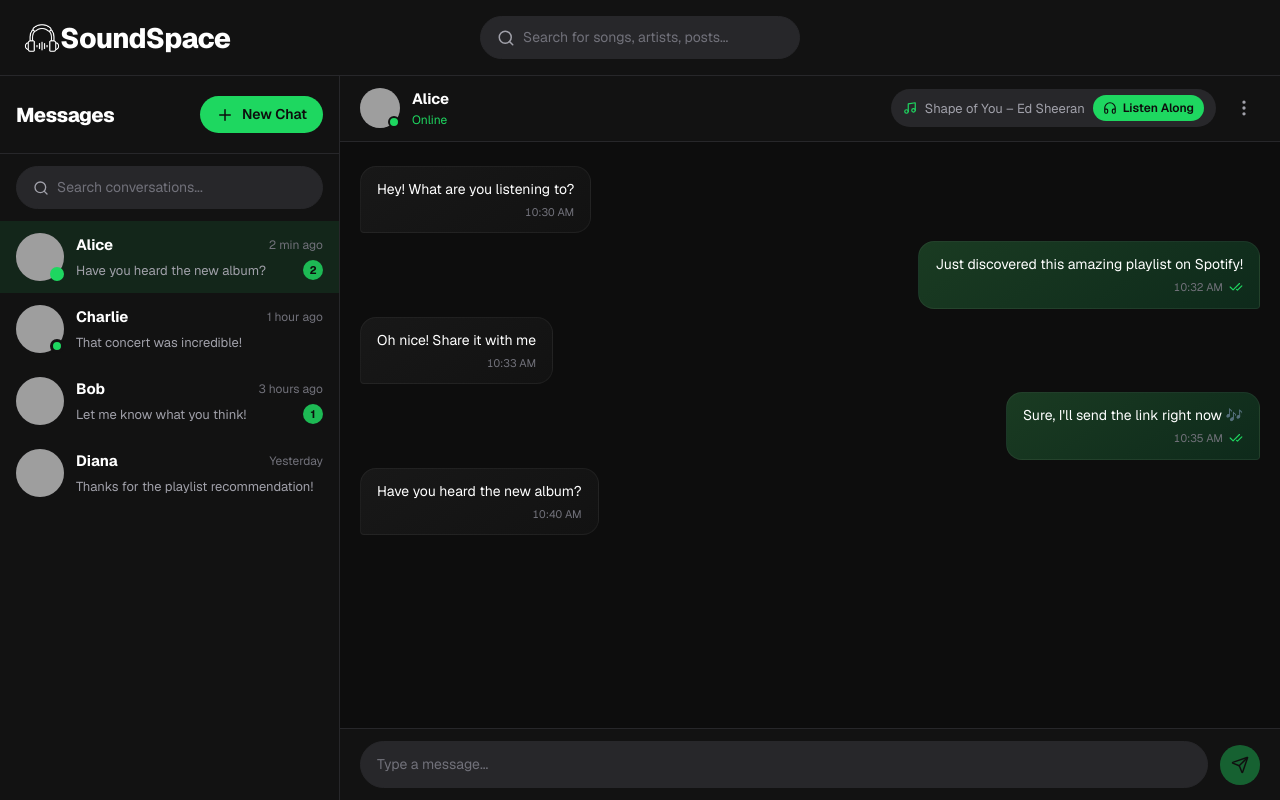
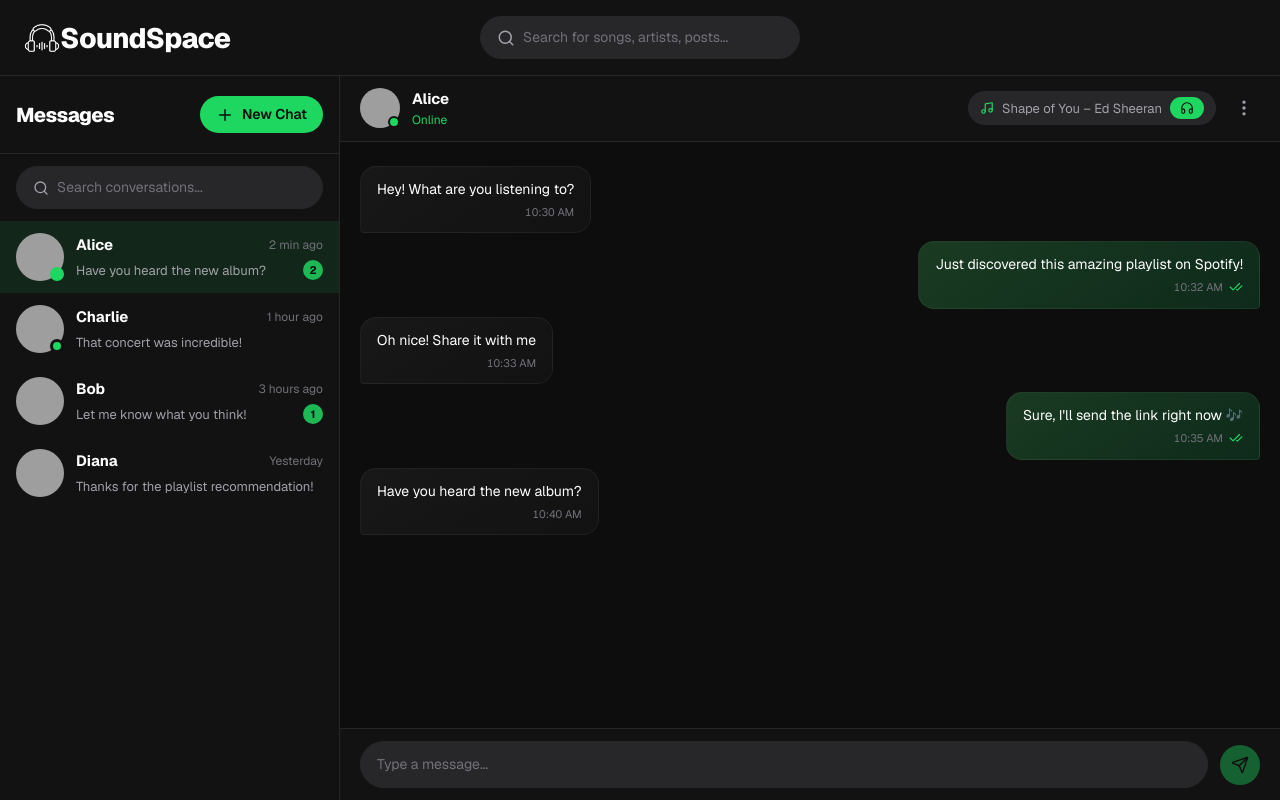
Before and after one commit to biancamilea04/SoundSpace, a Next.js app in the folder SoundSpace_Frontend/sound_space/: page /messages in a window 1280 px wide. Built offline with nearby package versions, Linux system fonts and the light colour scheme; grey boxes are pictures that could not be loaded.

Commit message:
small changes

```diff
--- a/SoundSpace_Frontend/sound_space/src/components/messages/ChatHeader/ChatHeader.tsx
+++ b/SoundSpace_Frontend/sound_space/src/components/messages/ChatHeader/ChatHeader.tsx
@@ -64,7 +64,6 @@ const ChatHeader = ({ user, onBack }: ChatHeaderProps) => {
                         </span>
                         <button className="chat-header__listen-along-btn">
                             <Headphones size={14} />
-                            <span>Listen Along</span>
                         </button>
                     </div>
                 )}
--- a/SoundSpace_Frontend/sound_space/src/hooks/UserProfile/useUserProfile.ts
+++ b/SoundSpace_Frontend/sound_space/src/hooks/UserProfile/useUserProfile.ts
@@ -46,7 +46,7 @@ export const useUserProfile = (): UseUserProfileResult => {
                         console.log("[Auth] Skipping — token was just processed");
                         return;
                     }
-                    setError("No authentication token found. Please log in.");
+                    setError("Please log in");
                     setIsLoading(false);
                     return;
                 }
```
